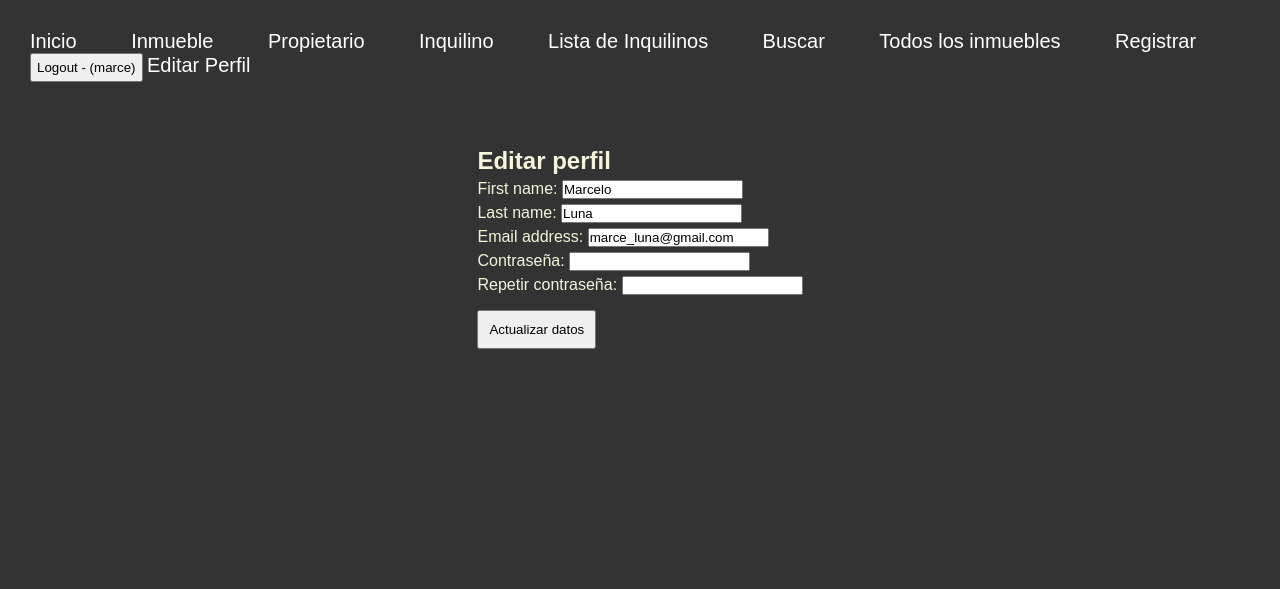
After one commit to MarceRLuna/Proyecto-Final-LunaMarcelo, a Django app: page /editar_perfil/ in a window 1280 px wide. The commit adds this page. Shown: the top 589 px of the page. Run offline with Django 5.2, Linux system fonts and the light colour scheme; a user stored in the database is signed in.

Commit message:
agregando edición de usuario

```diff
--- a/app/forms.py
+++ b/app/forms.py
@@ -1,5 +1,8 @@
 
 from django import forms
+from .models import Propietario
+from django.contrib.auth.forms import UserChangeForm
+from django.contrib.auth.models import User
 
 class Inmueble_Formulario(forms.Form):
 
@@ -17,8 +20,40 @@ class Inquilino_Formulario(forms.Form):
     valor_alquiler = forms.IntegerField()
 
 
-class Propietario_Formulario(forms.Form):
-    nombre = forms.CharField(max_length=30)
-    apellido = forms.CharField(max_length=30)
-    telefono = forms.IntegerField()
-    mail = forms.EmailField()
+# class Propietario_Formulario(forms.Form):
+#     nombre = forms.CharField(max_length=30)
+#     apellido = forms.CharField(max_length=30)
+#     telefono = forms.IntegerField()
+#     mail = forms.EmailField()
+
+class Propietario_Formulario(forms.ModelForm):
+    class Meta:
+        model = Propietario
+        fields = ('__all__')
+
+
+# Modificación para el formulario de edición del perfil de usuario
+
+class UserEditForm (UserChangeForm):
+
+    password = forms.CharField(
+        help_text='',
+        widget=forms.HiddenInput, required=False
+    )
+
+    password_1 = forms.CharField(label='Contraseña', widget=forms.PasswordInput)
+    password_2 = forms.CharField(label='Repetir contraseña', widget=forms.PasswordInput)
+
+    class Meta:
+        model = User
+        fields = ['first_name', 'last_name', 'email']
+
+    # creamos nuestra propia validación dentro del formulario para el caso de las contraseñas
+    def clean_password_2(self):
+        # el parámetro self es una instancia de nuesto formulario UserEditForm, por lo tanto contiene la data guardada en en la variable password
+        psw_1 = self.cleaned_data['password_1']
+        psw_2 = self.cleaned_data['password_2'] # recuperamos los datos cargados por el user en los campos de password_1 y password_2
+
+        if psw_1 != psw_2:
+            raise forms.ValidationError('Error, las contraseñas no coinciden')
+        return psw_2
--- /dev/null
+++ b/app/templates/editar_perfil.html
@@ -0,0 +1,16 @@
+
+
+{% extends 'padre.html' %}
+
+{% block contenido_que_cambia %}
+
+<form class="form" action="{% url 'editar_perfil'%}" method="post"> {% csrf_token %}
+    <div style="margin-top: 15px; display: flex; gap: 5px; flex-direction: column;">
+        <h2>Editar perfil</h2>
+
+        {{mi_formulario_perfil.as_p}}
+    </div>
+    <button type="submit" style="padding: 10px; margin-top: 15px;">Actualizar datos</button>
+ </form>
+
+{% endblock contenido_que_cambia %}
--- a/app/templates/navbar.html
+++ b/app/templates/navbar.html
@@ -17,7 +17,13 @@
           </form>
         {% else %}
           <li><a href="{% url 'login' %}">Ingresar</a></li>
+          {% endif %}
+
+          <!-- se muestra el enlace a 'Editar Perfil' solo cuando el usuario está logueado -->
+        {% if user.is_authenticated %}
+          <li><a href="{% url 'editar_perfil' %}">Editar Perfil</a></li>
         {% endif %}
+
       </ul>
     </nav>
 </header>
--- a/app/urls.py
+++ b/app/urls.py
@@ -28,4 +28,8 @@ urlpatterns = [
     path('registrar/', register, name='registrar'),
     path('logout/', LogoutView.as_view(template_name='logout.html'), name='logout'),
 
+    #url para editar perfil
+    path('editar_perfil/', editar_perfil, name='editar_perfil'),
+
+
 ]
--- a/app/views.py
+++ b/app/views.py
@@ -2,7 +2,7 @@
 from django.http import HttpResponse
 from django.shortcuts import render
 from .models import Inmueble, Propietario, Inquilino  # importamos los modelos que utilizaremos en las funciones
-from .forms import Inmueble_Formulario, Inquilino_Formulario, Propietario_Formulario
+from .forms import Inmueble_Formulario, Inquilino_Formulario, Propietario_Formulario, UserEditForm
 from django.views.generic import ListView # nos permite construir la vista en listado de nuestros ítems en nuestro modelo
 from django.views.generic.detail import DetailView # nos permite construir la vista en detalle de un determinado ítem de nuestro modelo
 from django.views.generic.edit import DeleteView, UpdateView, CreateView
@@ -136,7 +136,7 @@ def lista_inmuebles(req):
 
 
 # función que permite eliminar un registro de la tabla "Inmueble"
-@staff_member_required(login_url='/login/')
+@staff_member_required(login_url='/login/') # decorador que permite ingresar a la view solo si hay un usuario logueado y además tiene permiso de superUsuario
 def eliminar_inmueble(req, id):
 
     inmueble_a_eliminar = Inmueble.objects.get(id=id) # recuperamos de la tabla el registro a eliminar que coincide con el criterio de busqueda del manager get(id=id)
@@ -148,8 +148,8 @@ def eliminar_inmueble(req, id):
     return render(req, "lista_inmuebles.html", {"lista_inmuebles" : mis_inmuebles}) # renderizamos todos los registros
 
 
+@login_required() # decorador que permite ingresar a la view solo si hay un usuario logueado.
 # función que permite editar un registro de la tabla "Inmueble"
-@login_required()
 def editar_inmueble(req, id):
 
     if req.method == 'POST':
@@ -289,3 +289,37 @@ def register(req):
         mi_formulario = UserCreationForm()
 
         return render(req, "registro.html", {"mi_formulario": mi_formulario})
+
+
+# ----------------------- Edición de perfil -------------------------------
+
+@login_required()
+def editar_perfil(req):
+
+    usuario = req.user # recuperamos al usuario que envía la request
+
+    if req.method == 'POST':
+
+        mi_formulario_perfil = UserEditForm(req.POST, instance=req.user)
+
+        if mi_formulario_perfil.is_valid():
+
+            data = mi_formulario_perfil.cleaned_data
+
+            usuario.first_name = data['first_name']
+            usuario.last_name = data['last_name']
+            usuario.email = data['email']
+            usuario.set_password(data['password_1'])
+
+            usuario.save()
+
+            return render(req, "message.html", {"message": "Datos actualizado con éxito"})
+
+        else:
+            #return render(req, "message.html", {"message": "Datos inválidos"})
+            return render(req, "editar_perfil.html", {"mi_formulario_perfil": mi_formulario_perfil})
+    else:
+
+       mi_formulario_perfil = UserEditForm(instance= req.user)
+
+       return render(req, "editar_perfil.html", {"mi_formulario_perfil": mi_formulario_perfil})
```
Also changed, not shown: db.sqlite3.
